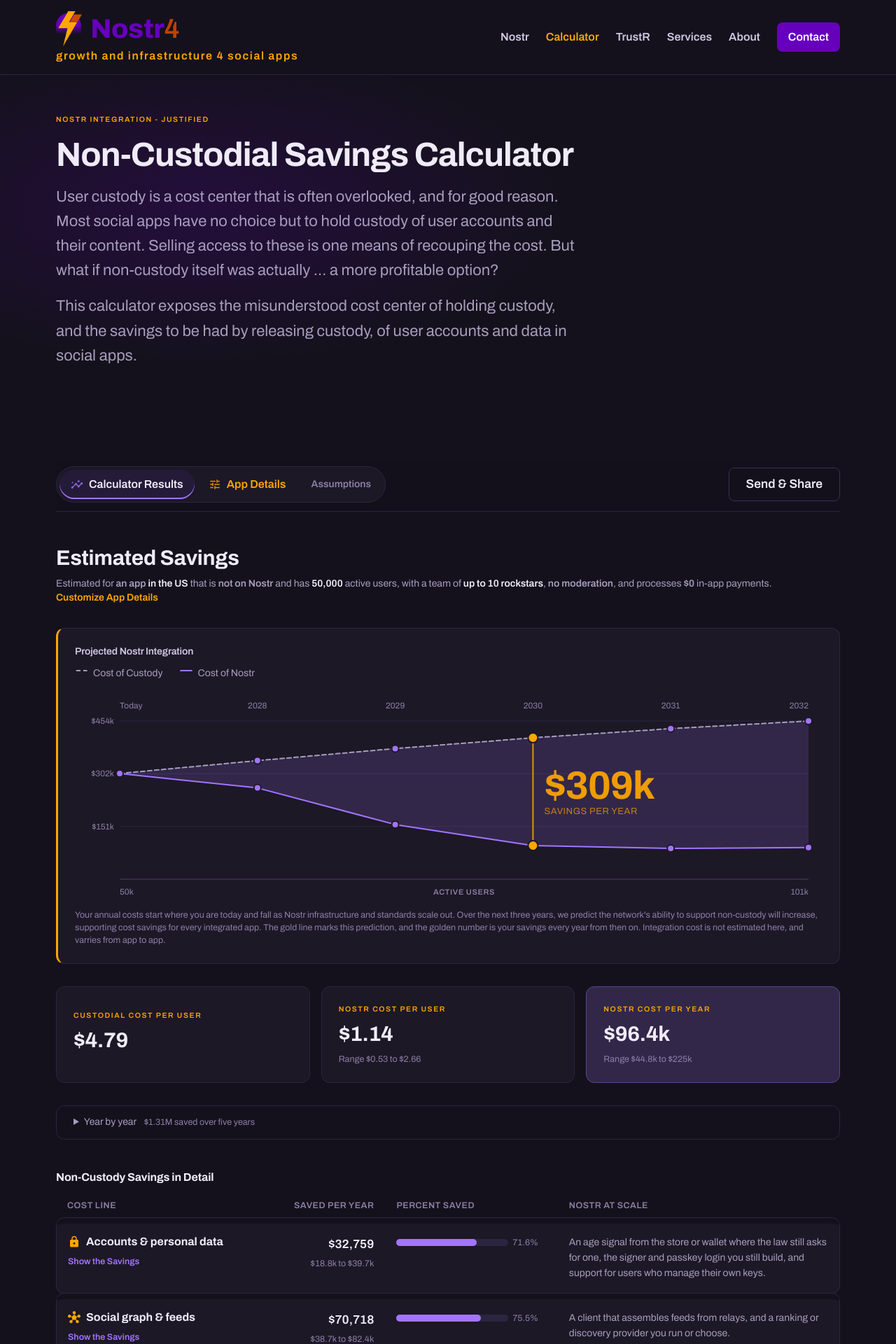
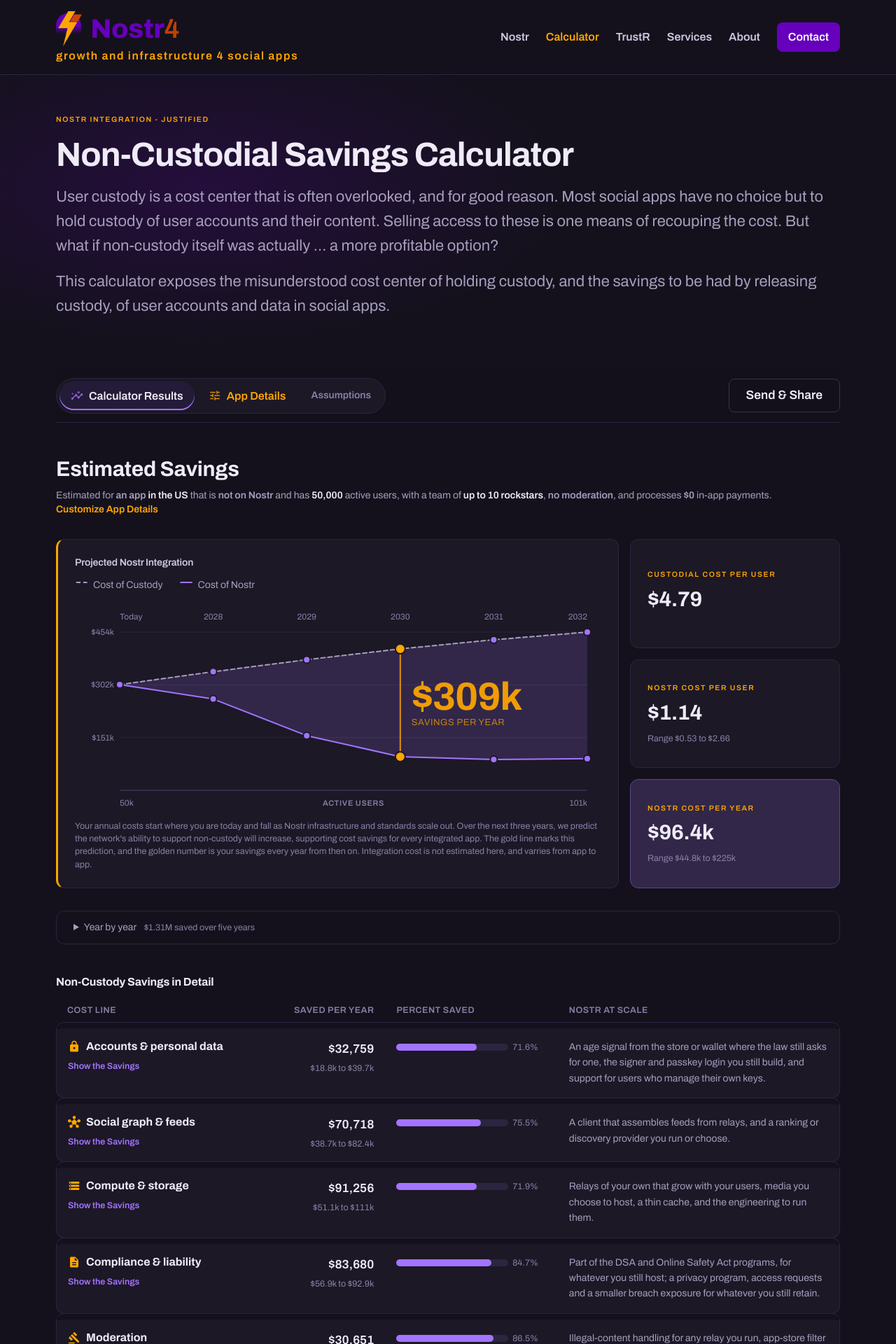
Before and after one commit to nostr4social/website, a Jekyll site: the page built from _pages/calculator.md, in a window 1280 px wide. Shown: the top 1920 px of the page at 70% size. Built offline with Jekyll 4.4.1, drawn with Linux system fonts in a browser that asks for light colours.

Commit message:
calc-20: the facts beside the chart on wide screens, a full-width lede close to the tabs
From the wide breakpoint the three facts stack to the right of the chart in
a 300px column and share its height, since the chart alone was wider than it
needed to be; below that they return to a row beneath it. The hero gains a
`wide` option, used here, that lets the lede run the full width of the page,
and the calculator section is flush with its own short top step, so the tab
bar sits close under the lede.

Co-Authored-By: Claude Fable 5.1 <noreply@anthropic.com>

```diff
--- a/_data/pages/calculator.yml
+++ b/_data/pages/calculator.yml
@@ -19,6 +19,8 @@ sections:
   - type: hero
     glow: left
     tight: true
+    # The lede runs the full width here: the page is a tool, not an essay.
+    wide: true
     head:
       eyebrow: Nostr Integration - Justified
       eyebrow_tone: gold
@@ -31,6 +33,9 @@ sections:
 
   - type: calculator
     id: calculator
+    # No band padding of its own: the tab bar sits close under the lede, and
+    # the calculator sets its own bottom rhythm before the closing callout.
+    flush: true
 
     # ── the form ─────────────────────────────────────────────────────────────
     # Every word of the form comes from the published form event (snapshot in
--- a/_includes/components/calculator.html
+++ b/_includes/components/calculator.html
@@ -223,7 +223,12 @@ simply stack.
       <p class="whose" id="r-whose"><span id="r-whose-text"></span> <button type="button" class="linkbutton whose__link" id="r-whose-link"></button></p>
     </div>
 
-    {%- comment -%} The chart, full width: the five-year figure sits in its gap. {%- endcomment -%}
+    {%- comment -%}
+      The picture and its three facts: the facts in a row beneath it, or, on
+      the widest screens, stacked to its right, where the picture alone
+      would be wider than it needs to be.
+    {%- endcomment -%}
+    <div class="results__view">
     {%- for chart in r.charts -%}
     <figure class="chart">
       {%- if chart.title %}<p class="chart__title">{{ chart.title }}</p>{% endif -%}
@@ -257,6 +262,7 @@ simply stack.
         <span class="stat__value" id="r-scale-nostr"></span>
         <span class="stat__range" id="r-scale-nostr-range"></span>
       </div>
+    </div>
     </div>
 
     <details class="years">
--- a/_includes/components/hero.html
+++ b/_includes/components/hero.html
@@ -6,13 +6,15 @@
   cast_layout   side | below (default side)
   list          a `list` block (items, columns, item_level) drawn under the
                 thesis on the hero's own ground — the doors on /contact/
+  wide          true → the thesis and its lede run the full width of the
+                page rather than a reading measure (the calculator)
 
 The cast names the parts before the argument uses them — see the style guide.
 {%- endcomment -%}
 {%- assign s = include.section -%}
 {%- assign h = s.head -%}
 {%- capture thesis -%}
-<div class="hero">
+<div class="hero{% if s.wide %} hero--wide{% endif %}">
   {%- if h.eyebrow %}<span class="eyebrow eyebrow--gold">{{ h.eyebrow }}</span>{% endif -%}
   {% include lib/heading.html text=h.title level="h1" %}
   {%- if h.lede %}{% include lib/text.html text=h.lede class="hero__lede" %}{% endif -%}
--- a/_sass/components/_hero.scss
+++ b/_sass/components/_hero.scss
@@ -20,6 +20,13 @@
 
 .hero .actions {
   margin-top: var(--s-2);
+}
+
+// A hero whose lede runs the full width, where the page is a tool rather
+// than an essay and the copy is a short brief above it.
+.hero--wide,
+.hero--wide .hero__lede {
+  max-width: none;
 }
 
 // Two columns: thesis left, cast right. The row is as tall as the cast's
--- a/_sass/pages/_calculator.scss
+++ b/_sass/pages/_calculator.scss
@@ -7,10 +7,13 @@
 // de-emphasis grey, the Nostr figure in the protocol purple), a legend because
 // there are two series, and the full table so nothing is colour-alone.
 
+// The section is flush: the tab bar sits a short step under the hero's lede,
+// and the calculator keeps the usual band rhythm before the closing callout.
 .calc {
   display: flex;
   flex-direction: column;
   gap: var(--s-7);
+  padding-block: var(--s-4) var(--band-y);
 }
 
 // ── the tabs ─────────────────────────────────────────────────────────────────
@@ -868,10 +871,34 @@
   display: none;
 }
 
+// The picture and its three facts: one column, the facts in a row beneath.
+// From the wide breakpoint the facts stack to the right of the picture and
+// share its height, since the picture alone would be wider than it needs.
+.results__view {
+  display: flex;
+  flex-direction: column;
+  gap: var(--s-6);
+  min-width: 0;
+}
+
 .stats {
   display: grid;
   gap: var(--s-4);
   grid-template-columns: repeat(3, minmax(0, 1fr));
+}
+
+@include from($bp-wide) {
+  .results__view {
+    align-items: stretch;
+    display: grid;
+    gap: var(--s-4);
+    grid-template-columns: minmax(0, 1fr) 300px;
+  }
+
+  .results__view .stats {
+    grid-auto-rows: minmax(0, 1fr);
+    grid-template-columns: minmax(0, 1fr);
+  }
 }
 
 // The years as numbers, folded under the chart.
```
